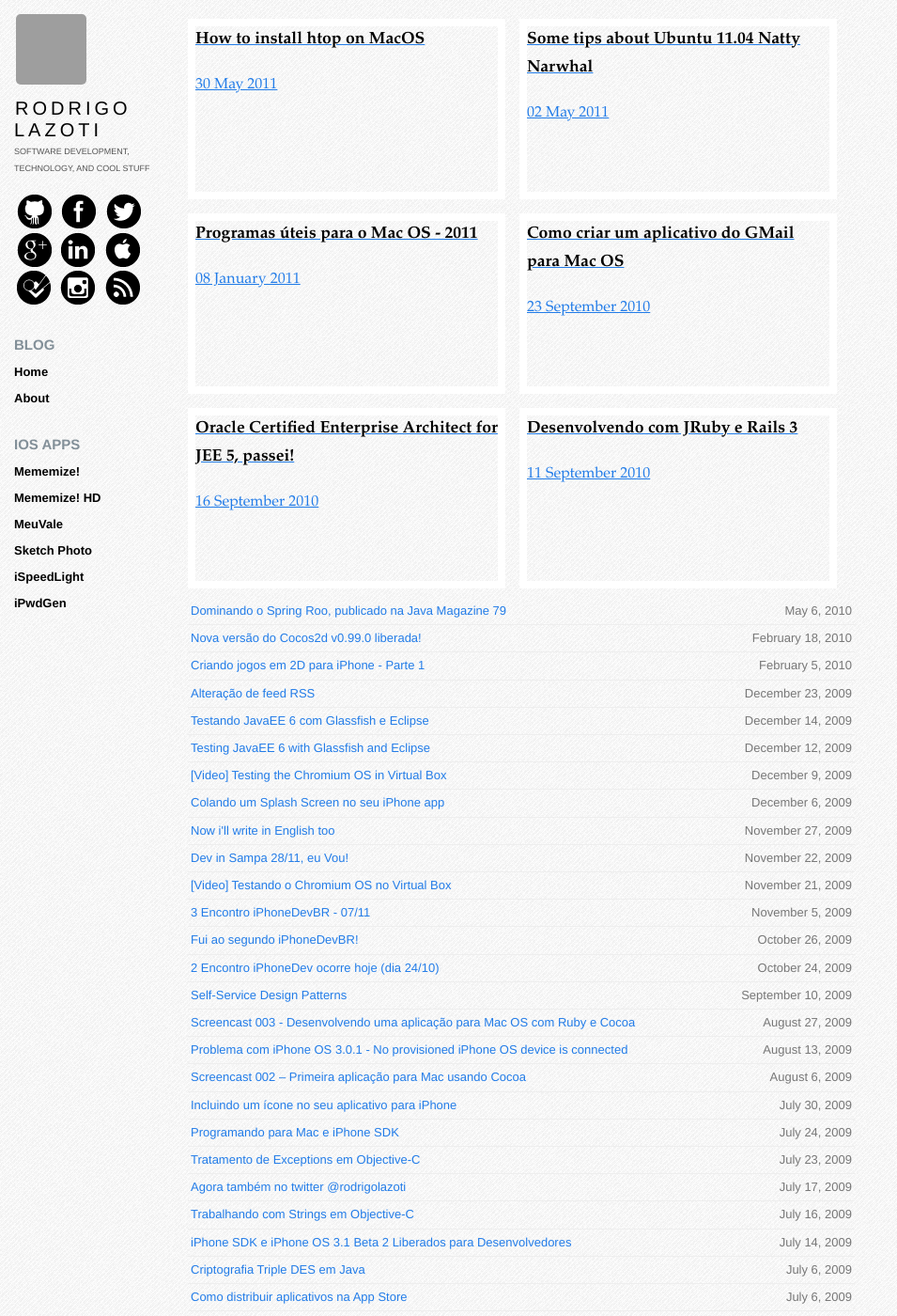
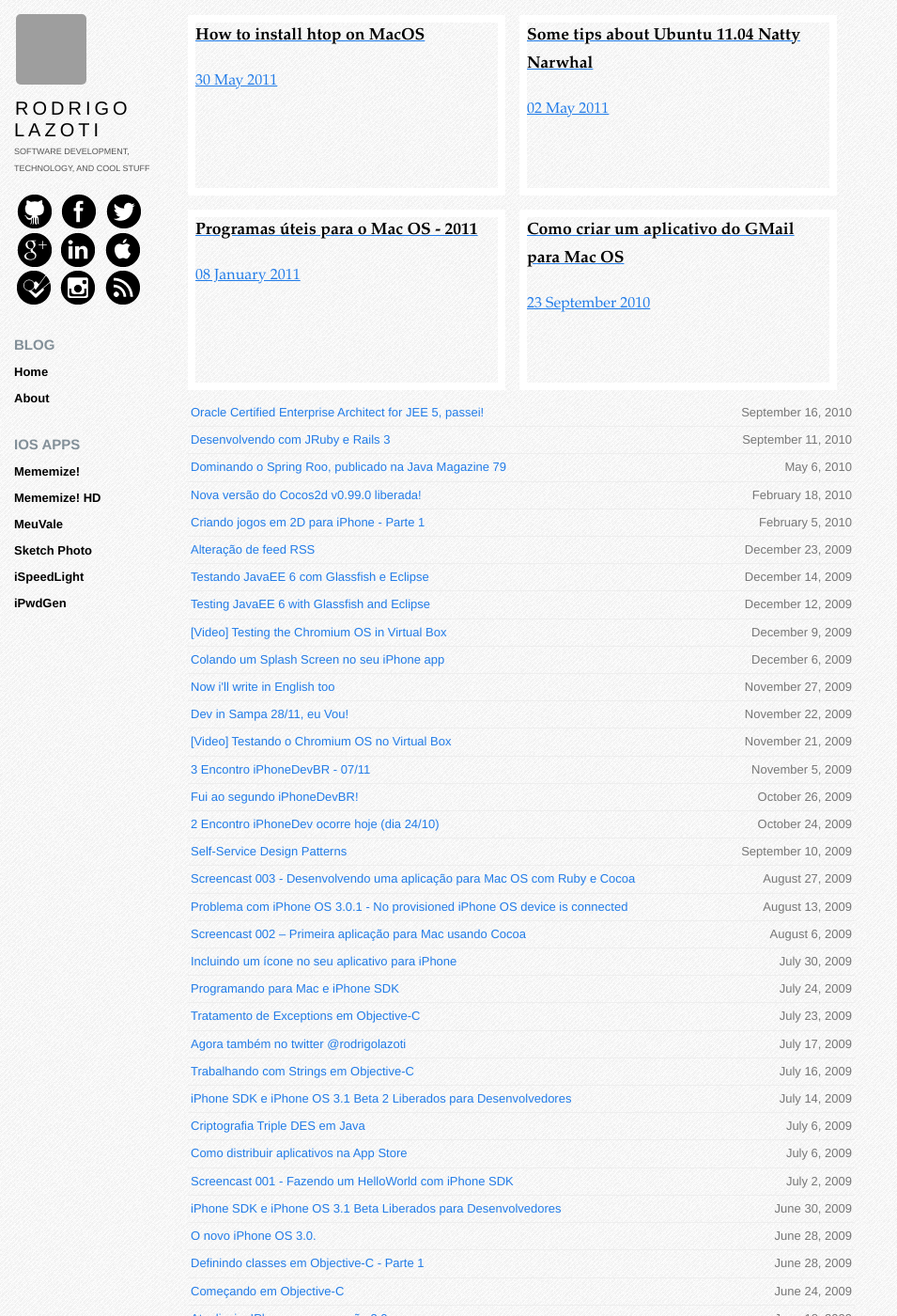
Before and after one commit to rlazoti/rlazoti.github.com, a Jekyll site: the page built from index.html, in a window 1280 px wide and 1400 px high. Shown: the whole window at 94% size, without its empty margins (0-955 px from the left). Built offline with Jekyll 4.4.1, drawn with Linux system fonts in a browser that asks for light colours; nearby versions of some CDN libraries; Markdown is read by kramdown in place of the engine named in the settings; grey boxes are pictures that could not be loaded.

Commit message:
CSS improvements

```diff
--- a/css/base.css
+++ b/css/base.css
@@ -311,7 +311,6 @@ a {
 
 ul.nav {
   padding: 0px;
-  margin-bottom: 20px;
 }
 
 li.featured {
--- a/index.html
+++ b/index.html
@@ -5,7 +5,7 @@ title: "Posts"
 
 <section class="content">
   <ul class="nav">
-  {% for post in site.posts limit:6 %}
+  {% for post in site.posts limit:4 %}
     <li class="featured">
       <a href="{{ post.url }}">
         <i class="icn-{{ post.image }}"></i>
@@ -17,7 +17,7 @@ title: "Posts"
   </ul>
 
   <ul class="listing">
-    {% for post in site.posts offset:6 %}
+    {% for post in site.posts offset:4 %}
     <li>
       <span>{{ post.date | date: "%B %e, %Y" }}</span> <a href="{{ post.url }}">{{ post.title }}</a>
     </li>
```
